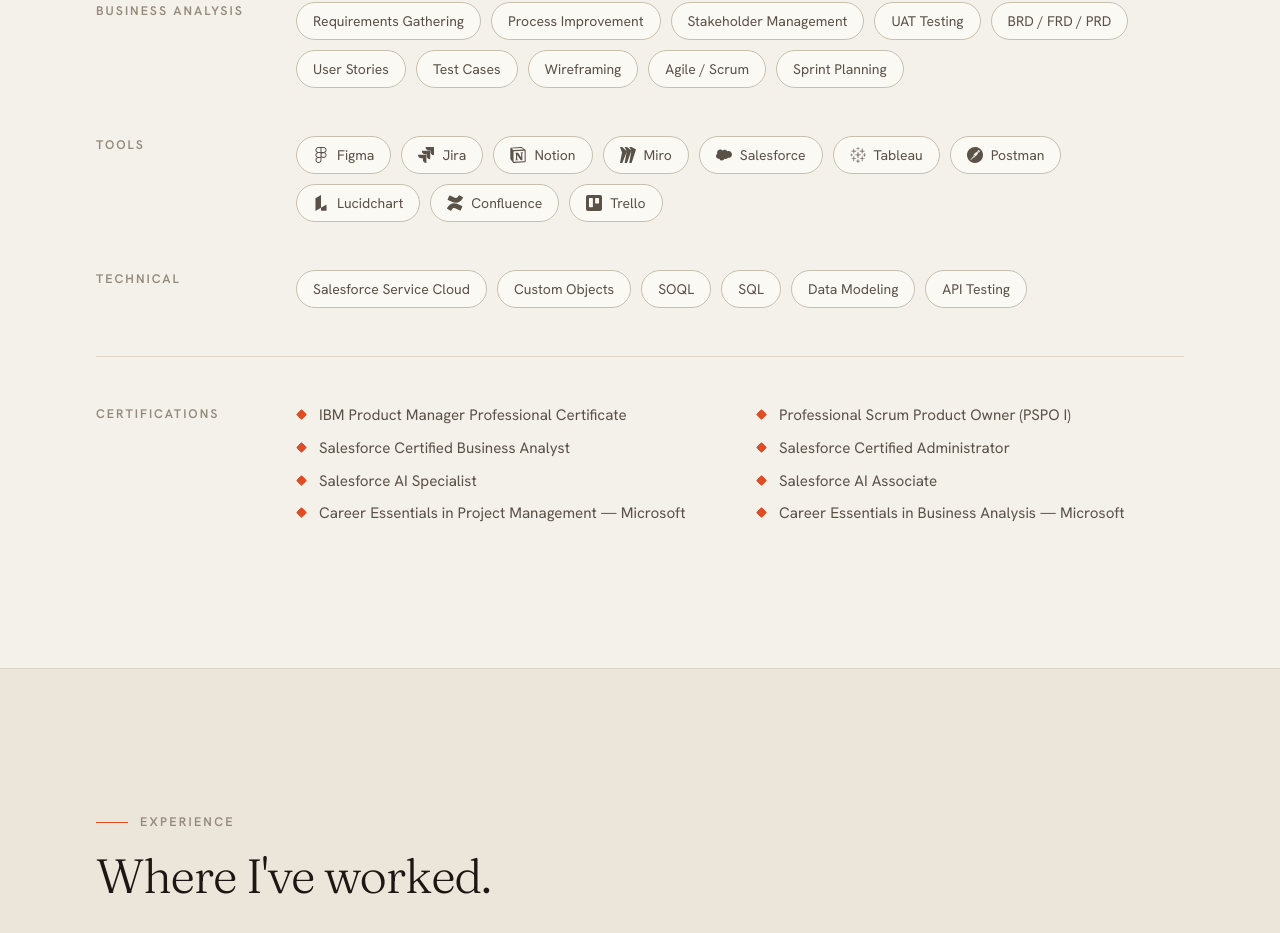
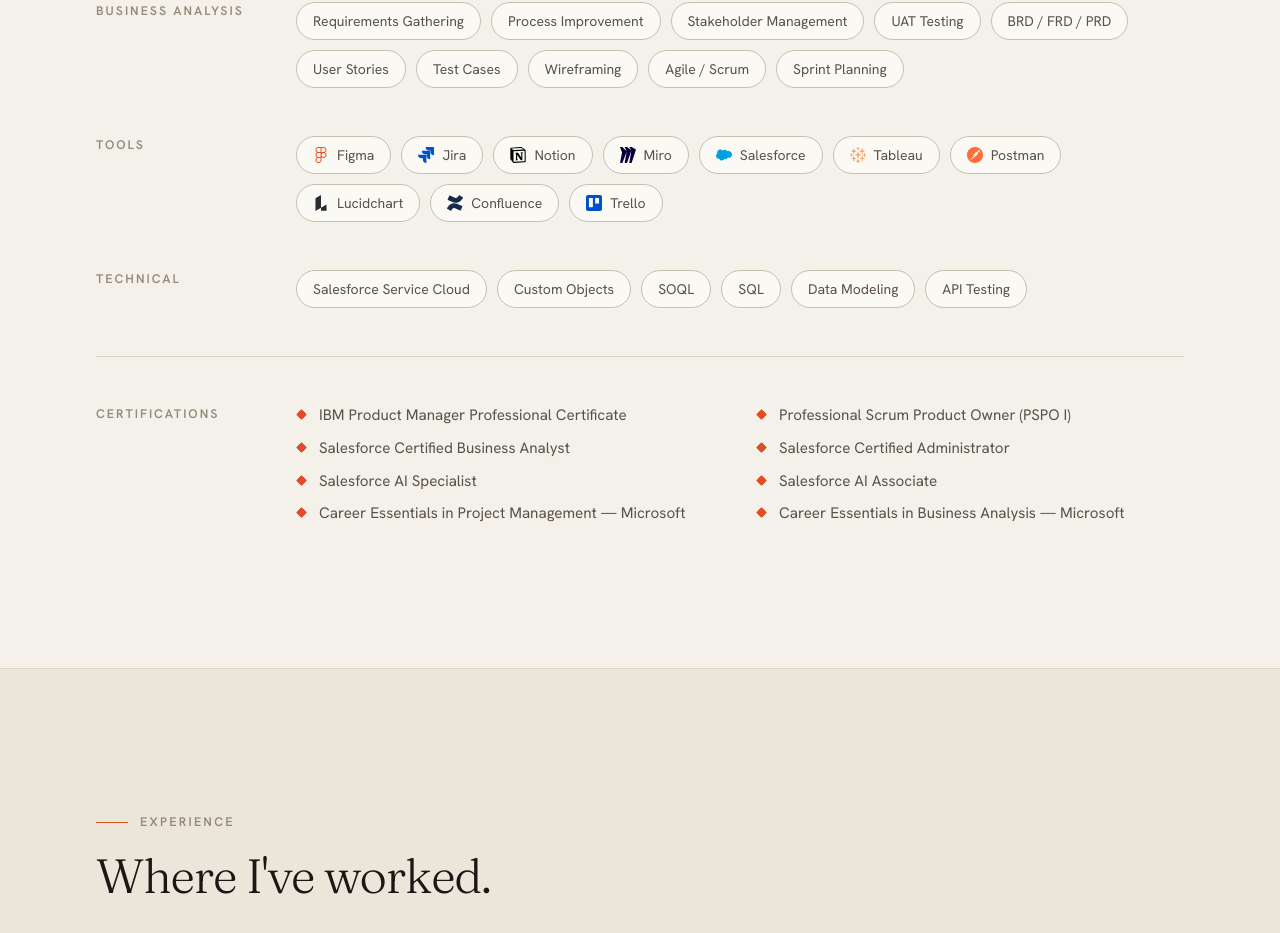
Before and after one commit to Shivangiipandita/shivangi-portfolio, a Next.js app: page / in a window 1280 px wide. Shown: the part 4043-4976 px from the top of the page. Built offline with nearby package versions, Linux system fonts and the light colour scheme.

Commit message:
Render tool icons in official brand colours
Replace monochrome (currentColor) tool glyphs with each brand's official
Simple Icons colour so they read as real logos. All colours verified
legible against the light card background.

```diff
--- a/components/tool-icons.tsx
+++ b/components/tool-icons.tsx
@@ -1,5 +1,5 @@
-// Brand icon glyphs sourced from Simple Icons (https://simpleicons.org).
-// Rendered monochrome via currentColor so they inherit the site's ink/accent palette.
+// Brand icon glyphs sourced from Simple Icons (https://simpleicons.org),
+// each rendered in its official brand colour.
 import type { SVGProps } from "react";
 
 const TOOL_ICON_PATHS: Record<string, string> = {
@@ -15,6 +15,20 @@
   Confluence: "M.87 18.257c-.248.382-.53.875-.763 1.245a.764.764 0 0 0 .255 1.04l4.965 3.054a.764.764 0 0 0 1.058-.26c.199-.332.454-.763.733-1.221 1.967-3.247 3.945-2.853 7.508-1.146l4.957 2.337a.764.764 0 0 0 1.028-.382l2.364-5.346a.764.764 0 0 0-.382-1 599.851 599.851 0 0 1-4.965-2.361C10.911 10.97 5.224 11.185.87 18.257zM23.131 5.743c.249-.405.531-.875.764-1.25a.764.764 0 0 0-.256-1.034L18.675.404a.764.764 0 0 0-1.058.26c-.195.335-.451.763-.734 1.225-1.966 3.246-3.945 2.85-7.508 1.146L4.437.694a.764.764 0 0 0-1.027.382L1.046 6.422a.764.764 0 0 0 .382 1c1.039.49 3.105 1.467 4.965 2.361 6.698 3.246 12.392 3.029 16.738-4.04z",
 };
 
+// Official brand colours (Simple Icons). Tableau uses its classic brand orange.
+const TOOL_ICON_COLORS: Record<string, string> = {
+  Figma: "#F24E1E",
+  Jira: "#0052CC",
+  Notion: "#000000",
+  Miro: "#050038",
+  Salesforce: "#00A1E0",
+  Tableau: "#E97627",
+  Postman: "#FF6C37",
+  Trello: "#0052CC",
+  Lucidchart: "#282C33",
+  Confluence: "#172B4D",
+};
+
 export function hasToolIcon(name: string): boolean {
   return name in TOOL_ICON_PATHS;
 }
@@ -26,7 +40,12 @@
   const d = TOOL_ICON_PATHS[name];
   if (!d) return null;
   return (
-    <svg viewBox="0 0 24 24" fill="currentColor" aria-hidden {...props}>
+    <svg
+      viewBox="0 0 24 24"
+      fill={TOOL_ICON_COLORS[name] ?? "currentColor"}
+      aria-hidden
+      {...props}
+    >
       <path d={d} />
     </svg>
   );
```
